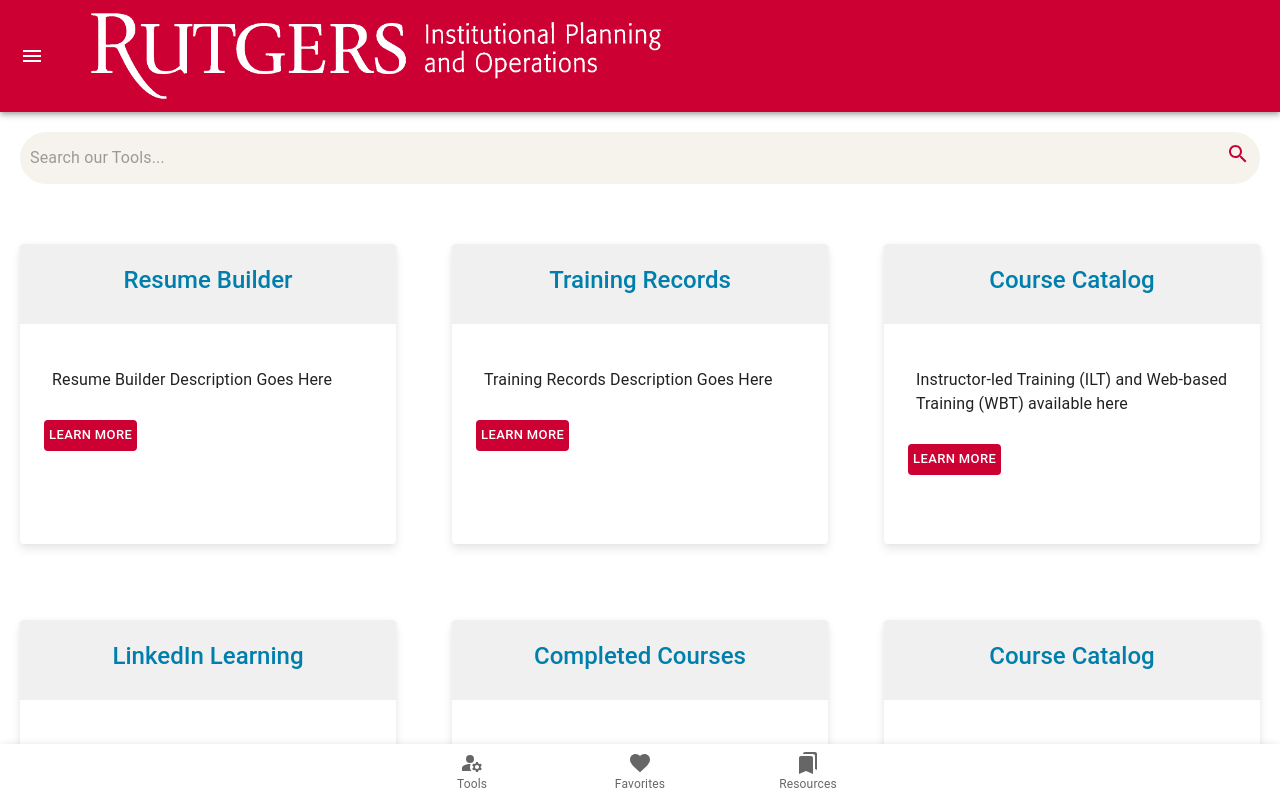
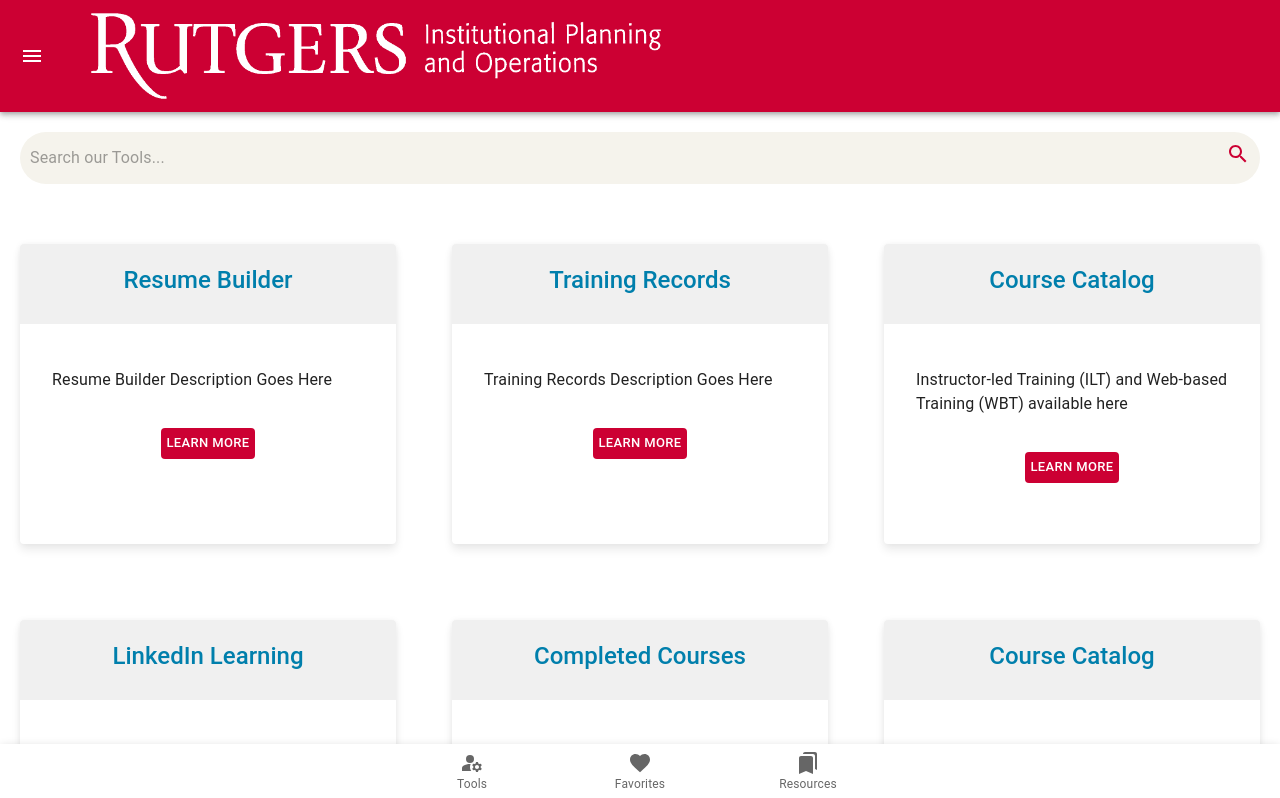
Before and after one commit to ipobm839/ipo_rutgers, a React (Create React App) app: page /tab1 in a window 1280 px wide. Shown: the top 798 px of the page. Built offline with nearby package versions, Linux system fonts and the light colour scheme.

Commit message:
updated dialog

```diff
--- a/src/views/Tab1.js
+++ b/src/views/Tab1.js
@@ -6,10 +6,8 @@ import {
   Typography,
   makeStyles,
   Button,
-  CardActions,
   Card,
   CardContent,
-  CardActionArea,
   List,
   Dialog,
   DialogContent,
@@ -70,6 +68,9 @@ const useStyles = makeStyles((theme) => ({
     height: "80vh",
     width: "80vw",
   },
+  closeBtn: {
+    float: "right",
+  },
   pagination: {
     margin: "10px",
   },
@@ -85,8 +86,7 @@ export default function Tab1() {
 
   const filterNames = ({ title }) => {
     return (
-      title &&
-      title.toLowerCase().indexOf(searchValue.toLowerCase()) !== -1
+      title && title.toLowerCase().indexOf(searchValue.toLowerCase()) !== -1
     );
   };
 
@@ -112,9 +112,14 @@ export default function Tab1() {
                   .slice((page - 1) * itemsPerPage, page * itemsPerPage)
                   .map((i, index) => {
                     return (
-                    <Grid item xs={12} sm={4} key={index} className={classes.appCard}>
+                      <Grid
+                        item
+                        xs={12}
+                        sm={4}
+                        key={index}
+                        className={classes.appCard}
+                      >
                         <Card className={classes.cardImage}>
-                        <CardActionArea>
                           <Typography
                             gutterBottom
                             variant="h5"
@@ -129,8 +134,7 @@ export default function Tab1() {
                                 <ListItemText primary={i.desc} />
                               </ListItem>
                             </List>
-                            <CardActions>
-                              <div>
+                          </CardContent>
                           <Button
                             size="small"
                             onClick={(event) => handleClickOpen(event, i)}
@@ -138,10 +142,6 @@ export default function Tab1() {
                           >
                             Learn More
                           </Button>
-                              </div>
-                            </CardActions>
-                          </CardContent>
-                        </CardActionArea>
                         </Card>
                       </Grid>
                     );
@@ -171,9 +171,6 @@ export default function Tab1() {
           open={open}
         >
           <div>
-            <Typography className={classes.dialogTitle} variant="h6">
-              {app.title}
-            </Typography>
             {handleClose ? (
               <IconButton
                 className={classes.closeBtn}
@@ -183,6 +180,10 @@ export default function Tab1() {
                 <Close />
               </IconButton>
             ) : null}
+
+            <Typography className={classes.dialogTitle} variant="h6">
+              {app.title}
+            </Typography>
           </div>
           <DialogContent dividers>
             <iframe
```
Lines whose indentation alone changed are shown as unchanged.
